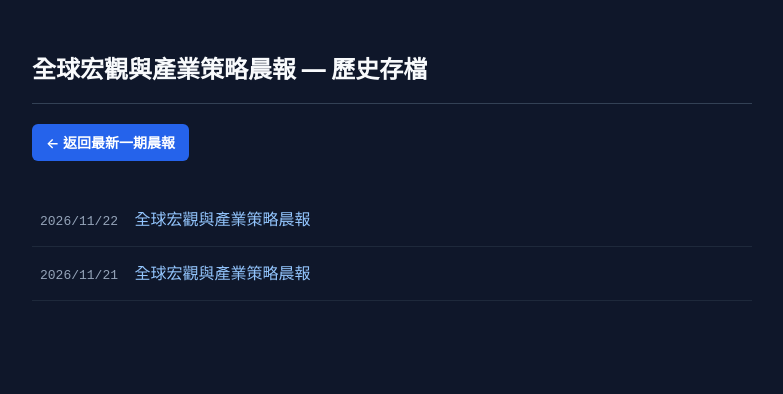
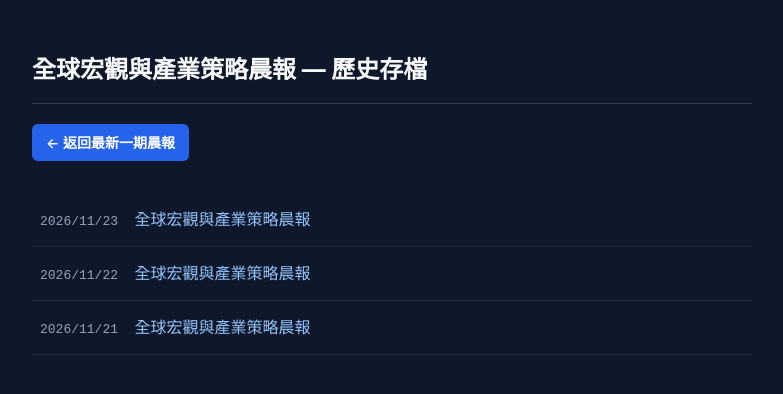
Before and after one commit to Danielhsu329/Danielhsu--Morning--brief, a plain HTML site: page archive/index.html in a window 1280 px wide. Shown: the whole page, without its empty margins (248-1031 px from the left). Drawn offline with Linux system fonts and the light colour scheme.

Commit message:
Add November 23 morning brief to archive index

```diff
--- a/archive/index.html
+++ b/archive/index.html
@@ -19,7 +19,8 @@
 <body>
   <h2>全球宏觀與產業策略晨報 — 歷史存檔</h2>
   <a href="../" class="back-btn">← 返回最新一期晨報</a>
-  <ul><li><a href="20261122.html"><span class="date">2026/11/22</span> 全球宏觀與產業策略晨報</a></li>
+  <ul><li><a href="20261123.html"><span class="date">2026/11/23</span> 全球宏觀與產業策略晨報</a></li>
+<li><a href="20261122.html"><span class="date">2026/11/22</span> 全球宏觀與產業策略晨報</a></li>
 <li><a href="20261121.html"><span class="date">2026/11/21</span> 全球宏觀與產業策略晨報</a></li></ul>
 </body>
 </html>
```
